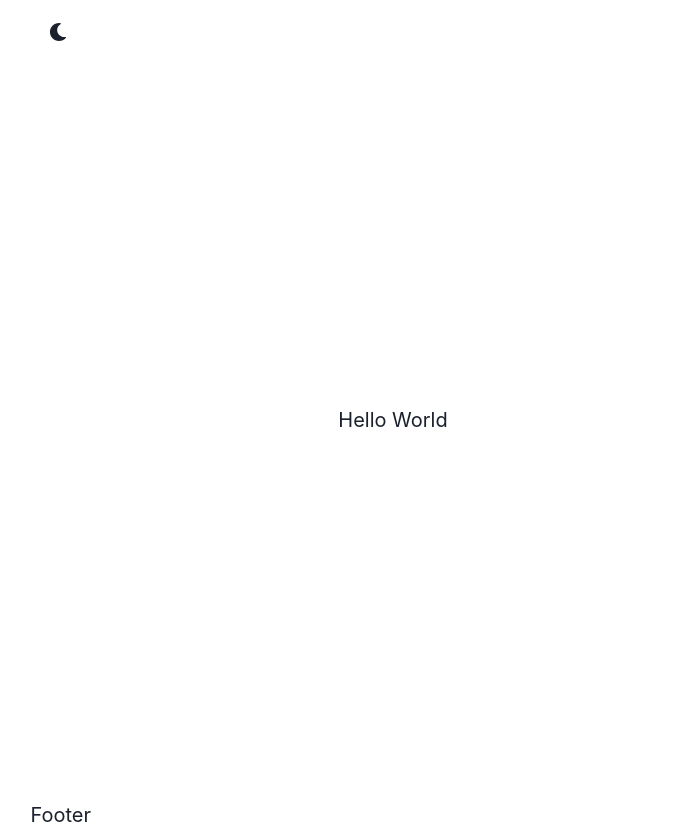
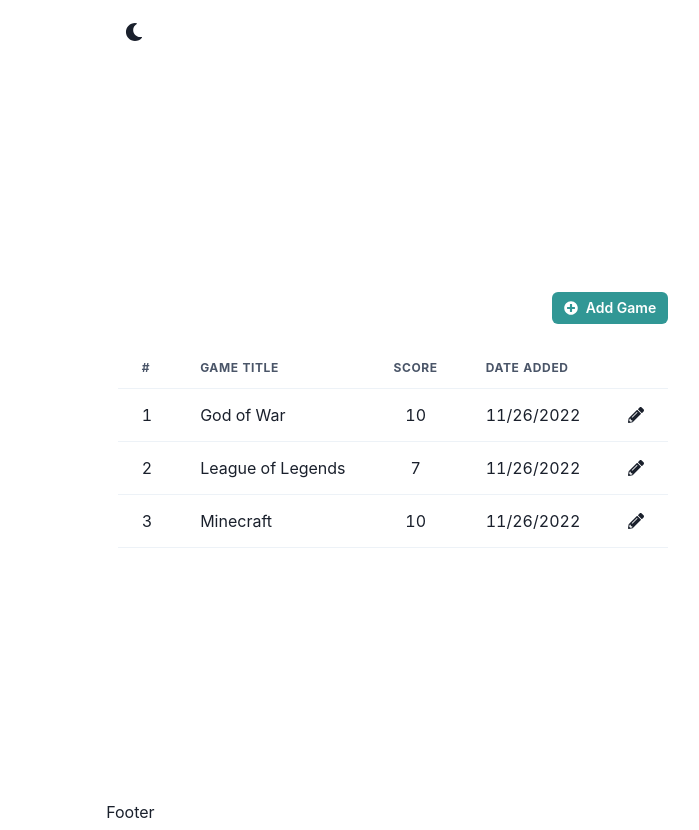
Before and after one commit to MichaelFarquhar/mvgl, a React (Create React App) app: page / in a window 1280 px wide. Shown: the whole page, without its empty margins (247-946 px from the left). Built offline with nearby package versions, Linux system fonts and the light colour scheme.

Commit message:
Add profile list with dummy data

```diff
--- a/src/App.tsx
+++ b/src/App.tsx
@@ -1,21 +1,13 @@
-import {
-  ChakraProvider,
-  Box,
-  Text,
-  VStack,
-  Grid,
-  theme,
-} from "@chakra-ui/react";
+import { ChakraProvider, Box, VStack, Grid, theme } from "@chakra-ui/react";
 import { Footer, Header } from "./components/layouts";
+import { Profile } from "./components/pages";
 
 export const App = () => (
   <ChakraProvider theme={theme}>
-    <Box fontSize="xl">
+    <Box>
       <Grid minH="100vh" p={3}>
         <Header />
-        <VStack spacing={8}>
-          <Text>Hello World</Text>
-        </VStack>
+        <Profile />
       </Grid>
       <Footer />
     </Box>
--- /dev/null
+++ b/src/components/pages/Profile/Profile.tsx
@@ -0,0 +1,11 @@
+import { Card, VStack } from "@chakra-ui/react";
+import { PageContainer } from "../../layouts";
+import { ProfileList } from "./ProfileList/ProfileList";
+
+export const Profile = () => {
+  return (
+    <VStack spacing={4}>
+      <ProfileList />
+    </VStack>
+  );
+};
--- /dev/null
+++ b/src/components/pages/Profile/ProfileList/ProfileList.tsx
@@ -0,0 +1,36 @@
+import { VStack } from "@chakra-ui/react";
+import { FC } from "react";
+import { ProfileListMenu } from "./ProfileListMenu";
+import { ProfileListTable } from "./ProfileListTable";
+
+interface Props {}
+
+const games = [
+  {
+    id: 1,
+    title: "God of War",
+    score: 10,
+    date_added: new Date(),
+  },
+  {
+    id: 2,
+    title: "League of Legends",
+    score: 7,
+    date_added: new Date(),
+  },
+  {
+    id: 3,
+    title: "Minecraft",
+    score: 10,
+    date_added: new Date(),
+  },
+];
+
+export const ProfileList: FC<Props> = () => {
+  return (
+    <VStack spacing={6}>
+      <ProfileListMenu />
+      <ProfileListTable tableData={games} />
+    </VStack>
+  );
+};
--- /dev/null
+++ b/src/components/pages/Profile/ProfileList/ProfileListMenu.tsx
@@ -0,0 +1,20 @@
+import { Button, Flex } from "@chakra-ui/react";
+import { FC } from "react";
+import { FaPlusCircle } from "react-icons/fa";
+
+interface Props {}
+
+export const ProfileListMenu: FC<Props> = (props) => {
+  return (
+    <Flex justify={"end"} w="100%">
+      <Button
+        leftIcon={<FaPlusCircle />}
+        colorScheme="teal"
+        variant="solid"
+        size="sm"
+      >
+        Add Game
+      </Button>
+    </Flex>
+  );
+};
--- /dev/null
+++ b/src/components/pages/Profile/ProfileList/ProfileListTable.tsx
@@ -0,0 +1,60 @@
+import { FC } from "react";
+import {
+  Table,
+  Thead,
+  Tbody,
+  Tr,
+  Th,
+  Td,
+  TableContainer,
+  useColorModeValue,
+} from "@chakra-ui/react";
+import { FaPencilAlt } from "react-icons/fa";
+
+interface Data {
+  id: number;
+  title: string;
+  score: number;
+  date_added: Date;
+}
+
+interface Props {
+  tableData: Data[] | [];
+}
+
+export const ProfileListTable: FC<Props> = ({ tableData }) => {
+  const tableRowHover = useColorModeValue("gray.100", "gray.700");
+
+  return (
+    tableData && (
+      <TableContainer>
+        <Table variant="simple">
+          <Thead>
+            <Tr>
+              <Th>#</Th>
+              <Th>Game Title</Th>
+              <Th>Score</Th>
+              <Th>Date Added</Th>
+              <Th></Th>
+            </Tr>
+          </Thead>
+          <Tbody>
+            {tableData.map((data, index) => (
+              <Tr key={index} _hover={{ bg: tableRowHover, cursor: "pointer" }}>
+                <Td>{index + 1}</Td>
+                <Td>{data.title}</Td>
+                <Td textAlign="center">{data.score}</Td>
+                <Td textAlign="center">
+                  {data.date_added.toLocaleDateString()}
+                </Td>
+                <Td>
+                  <FaPencilAlt />
+                </Td>
+              </Tr>
+            ))}
+          </Tbody>
+        </Table>
+      </TableContainer>
+    )
+  );
+};
--- /dev/null
+++ b/src/components/pages/index.ts
@@ -0,0 +1 @@
+export { Profile } from "./Profile/Profile";
```
